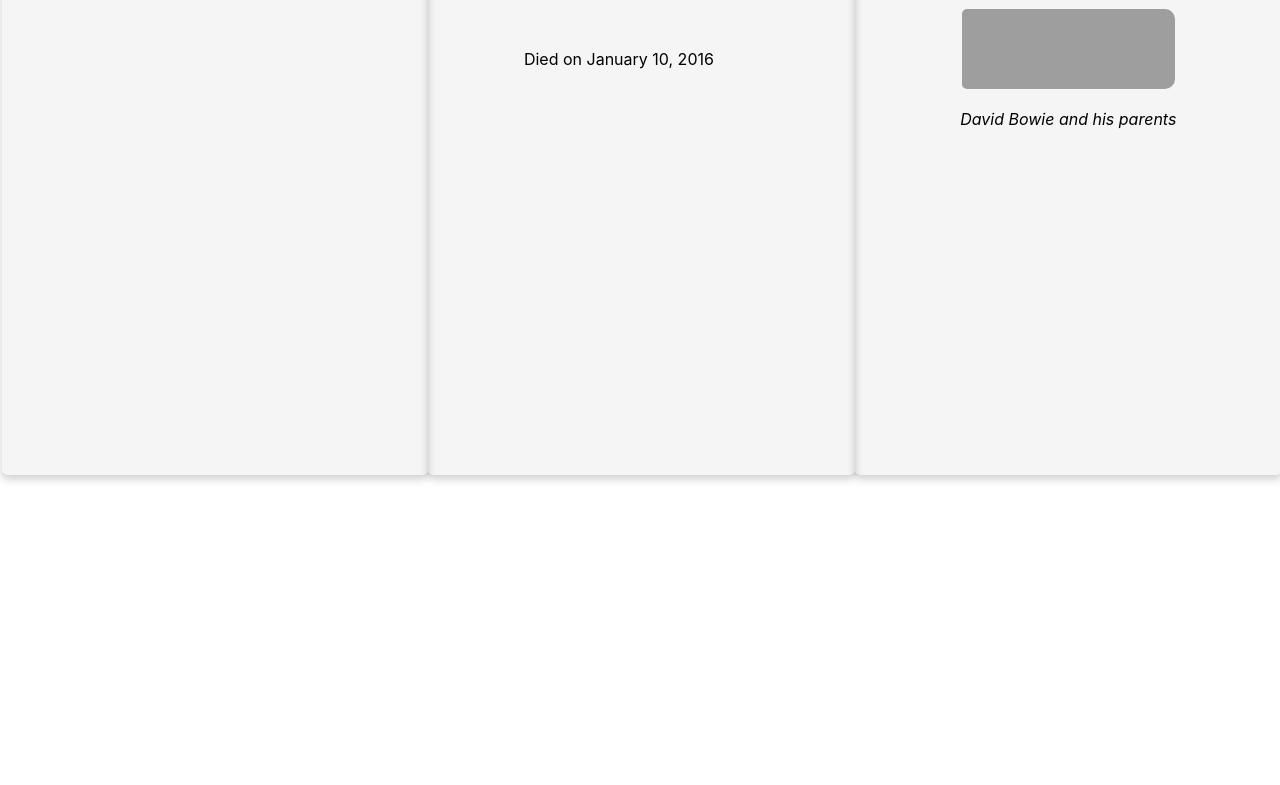
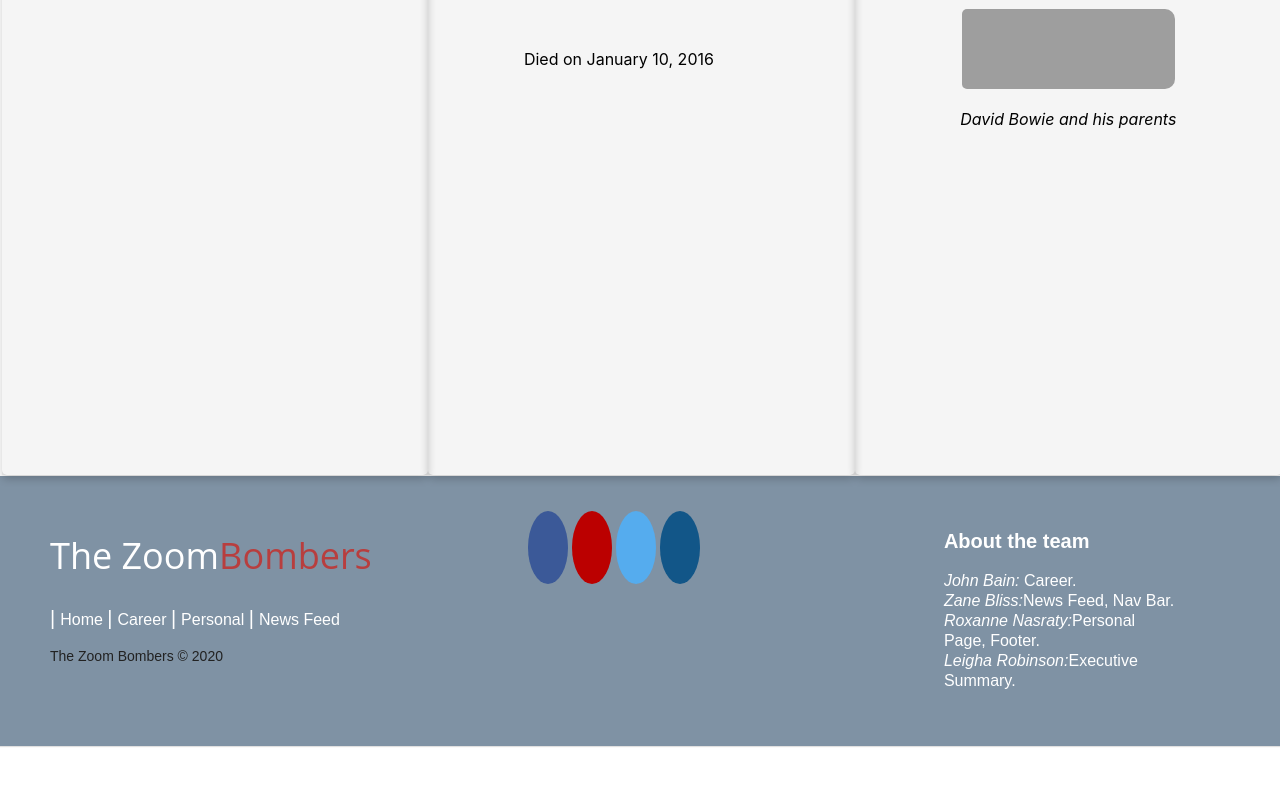
Before and after one commit to nss-cohort-40/celebrity-tribute-the-zoom-bombers, a plain HTML site: page src/personal/personal.html in a window 1280 px wide. Shown: the part 519-1304 px from the top of the page. Drawn offline with Linux system fonts and the light colour scheme; grey boxes are pictures that could not be loaded.

Commit message:
Footer not on Personal but I am done

```diff
--- a/src/personal/personal.html
+++ b/src/personal/personal.html
@@ -70,13 +70,61 @@
                             </div>
                           </div>
                         </div>
-                              </body>
 
+                              <!--start footer-->
 
+                <footer class="footer-distributed">
+
+                    <div class="footer-left">
+
+                        <h3>The Zoom<span>Bombers</span></h3>
+
+                        <p class="footer-links">
+                            <a href="index.html" link-1>Home</a>
+
+                            <a href="career/career.html">Career</a>
+
+                            <a href="personal/personal.html">Personal</a>
+
+                            <a href="news-feed/news-feed.html">News Feed</a>
+                        </p>
+                        <p class="footer-company-name">The Zoom Bombers © 2020</p>
+                    </div>
+
+                    <div class="footer-center">
+                        <div>
+                            <a href="https://www.facebook.com/davidbowie/" class="fa fa-facebook"></a>
+                            <a href="https://www.youtube.com/user/OfficialDavidBowie/featured"
+                                class="fa fa-youtube"></a>
+                            <a href="https://twitter.com/DavidBowieReal?ref_src=twsrc%5Egoogle%7Ctwcamp%5Eserp%7Ctwgr%5Eauthor"
+                                class="fa fa-twitter"></a>
+                            <a href=" https://www.instagram.com/davidbowie/?hl=en" class="fa fa-instagram"></a>
+                        </div>
+                    </div>
+
+                    <div class="footer-right">
+                        <p class="footer-company-about">
+                            <span>About the team</span>
+                            <em>
+                                <bold>John Bain:
+                            </em></bold>Career.
+                            <br />
+                            <bold><em>Zane Bliss:</em></bold>News Feed, Nav Bar.
+                            <br />
+                            <bold><em>Roxanne Nasraty:</em></bold>Personal Page, Footer.
+                            <br />
+                            <bold><em>Leigha Robinson:</em></bold>Executive Summary.
+                        </p>
+                    </div>
+                </footer>
+                <!--end footer-->
+
+            </div>
 
 
 
         </div>
-    </div>
+      </div>
 </body>
+
 </html>
```
